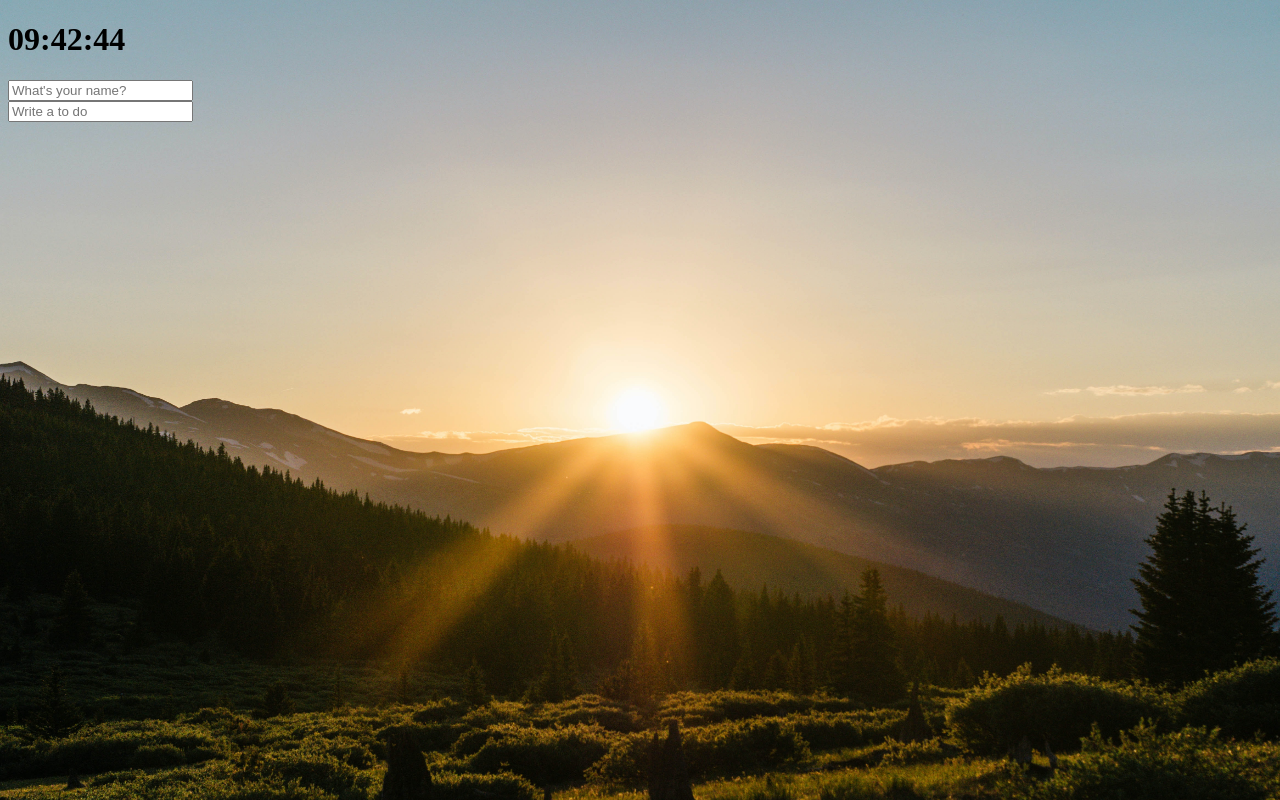
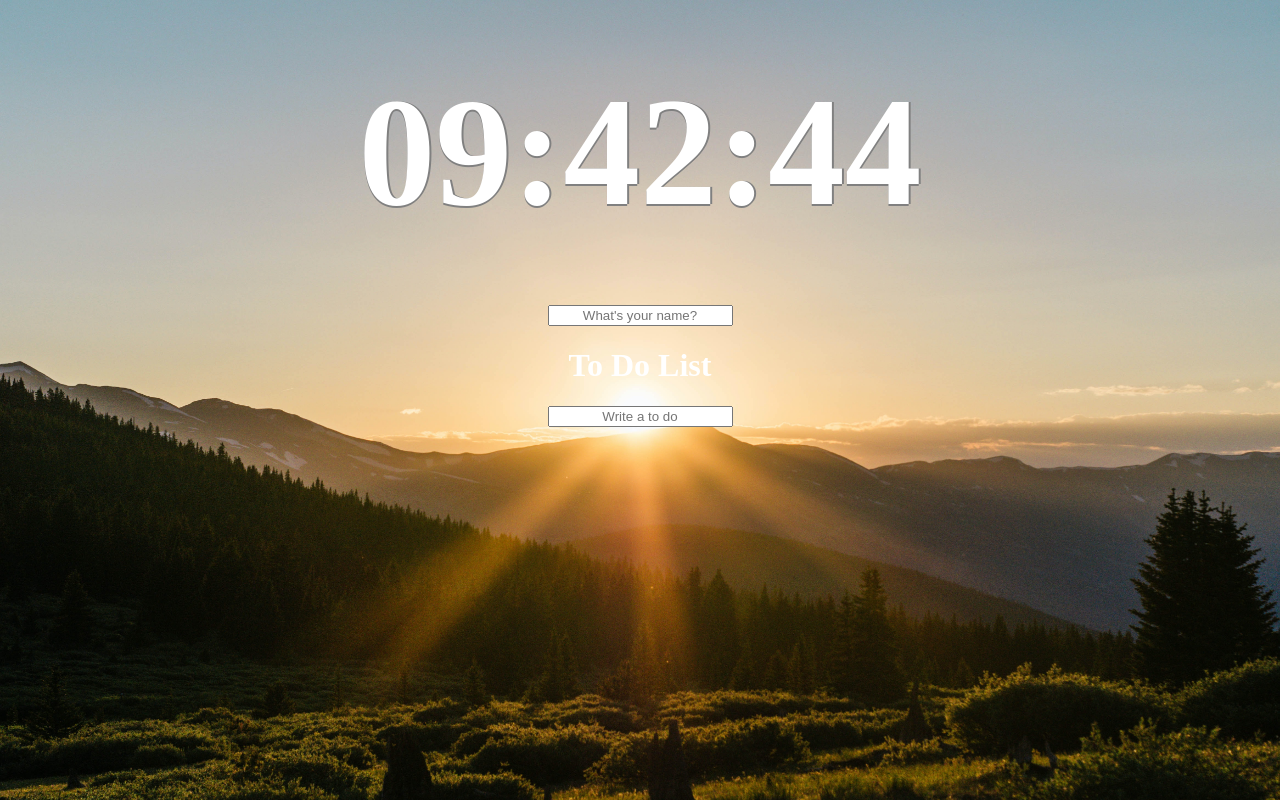
Before and after one commit to NaKyoung-Kim/toyProject-1.ToDoList, a plain HTML site: page index.html in a window 1280 px wide. Drawn offline with Linux system fonts and the light colour scheme.

Commit message:
Add css style

```diff
--- a/css/style.css
+++ b/css/style.css
@@ -1,3 +1,24 @@
+body * {
+	color: white;
+	text-align: center;
+}
+
+ul li {
+	list-style: none;
+}
+
+.js-clock h1 {
+	margin: 5vmax auto;
+	font-size: 12vmax;
+	text-shadow: 2px 0 grey, 0 2px grey;
+}
+
+.toDoForm,
+ul.js-toDoList {
+	width: 30vw;
+	margin: 0 auto;
+}
+
 .getNameForm,
 .greetingText {
 	display: none;
--- a/index.html
+++ b/index.html
@@ -18,6 +18,7 @@
     <h4 class="greetingText js-greetingText"></h4>
 
     <form action="" class="toDoForm js-toDoForm">
+      <h1>To Do List</h1>
       <input type="text" placeholder="Write a to do">
     </form>
     <ul class="js-toDoList"></ul>
```
